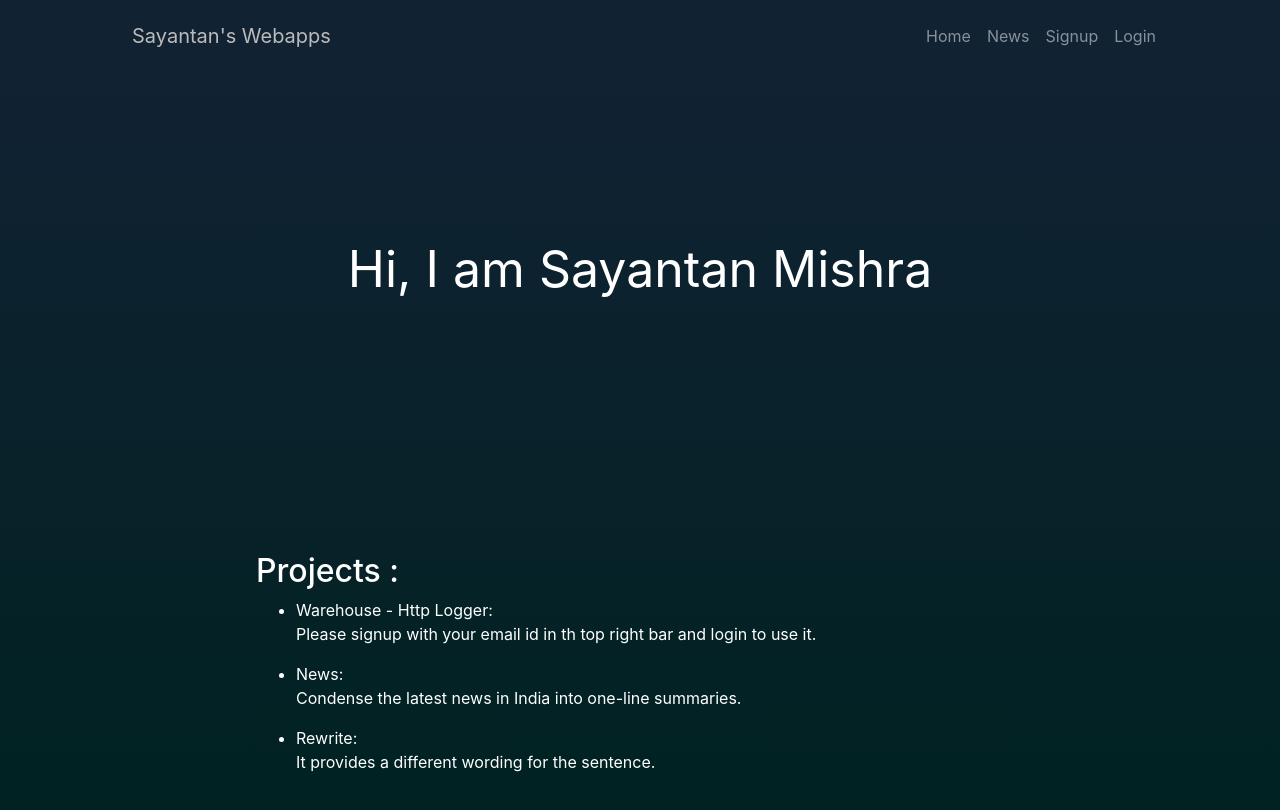
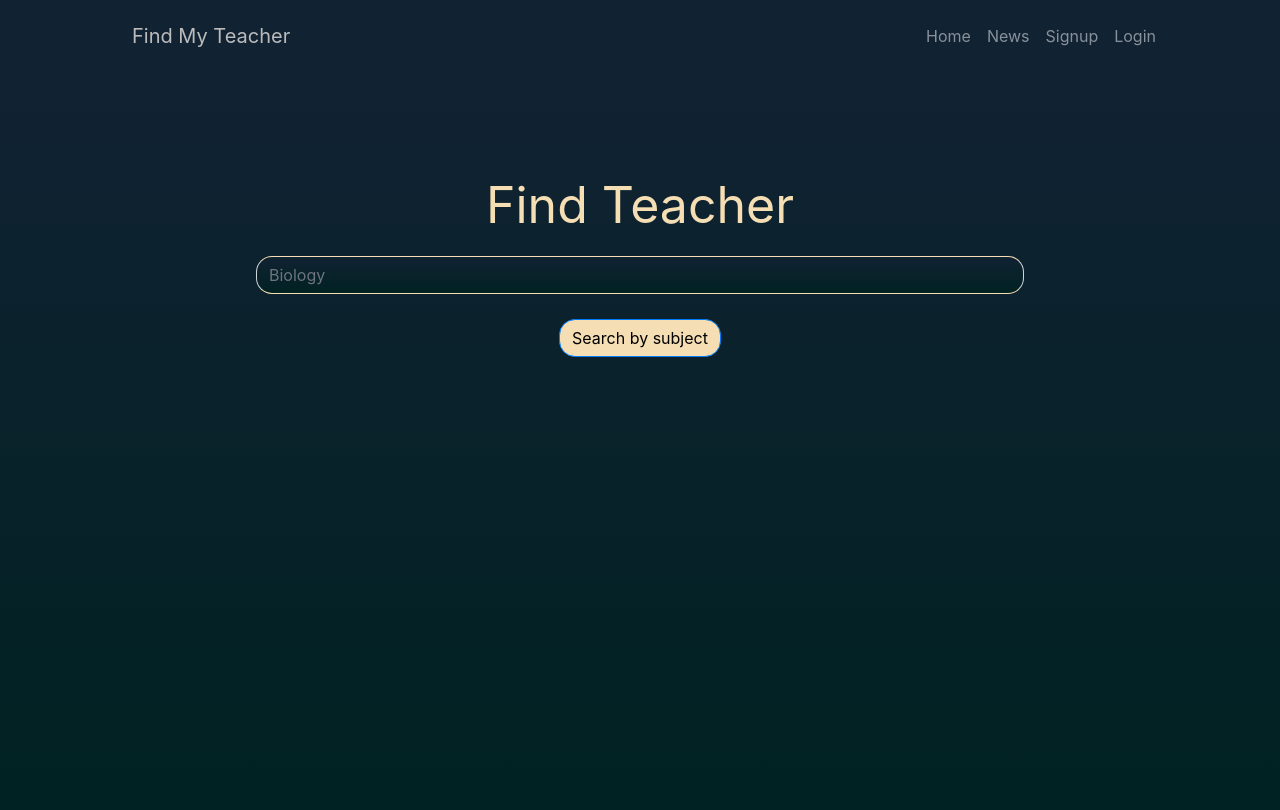
Before and after one commit to sayanmdn/teachers, a React (Create React App) app: page / in a window 1280 px wide. Shown: the top 810 px of the page. Built offline with nearby package versions, Linux system fonts and the light colour scheme; no server answers.

Commit message:
home page update

```diff
--- a/src/App.css
+++ b/src/App.css
@@ -3,7 +3,7 @@
     color: aliceblue;
 }
 .Area1{
-    padding-top: 20vh;
+    padding-top: 12vh;
 }
 
 .text-muted{
--- a/src/components/Area1.js
+++ b/src/components/Area1.js
@@ -1,31 +1,56 @@
 import React from "react";
+import { Form, Button } from "react-bootstrap";
+import { useFormik } from "formik";
 
-export function Area1(props) {
-  // const [isHidden, setisHidden] = useState(true);
-  // const onFirstlineComplete = () => {
-  //   setisHidden(false);
-  // };
+export function Area1() {
+  const formik = useFormik({
+    initialValues: {
+      data: "",
+    },
+    onSubmit: (values) => {
+      console.log("form has been submitted with data: ", values.data);
+    },
+  });
 
   return (
     <div className="body-backgroud">
       <div className="home-upper">
         <div className="Area1">
-          <div style={{ fontSize: 50 }}>Hi, I am Sayantan Mishra</div>
+          <div style={{ fontSize: 50, color: "wheat" }}>Find Teacher</div>
+          <Form className="data-form" onSubmit={formik.handleSubmit}>
+            <Form.Group
+              controlId="formBasicName"
+              style={{ width: "60%", margin: "auto", marginTop: "1%" }}
+            >
+              <Form.Control
+                type="text"
+                name="data"
+                placeholder="Biology"
+                onChange={formik.handleChange}
+                value={formik.values.data}
+                style={{
+                  background: "linear-gradient(#112233, #002222)",
+                  borderRadius: "1rem",
+                  borderBlockColor: "wheat",
+                }}
+              />
+            </Form.Group>
+            <Button
+              variant="primary"
+              type="submit"
+              style={{
+                marginTop: "2%",
+                color: "InfoText",
+                backgroundColor: "wheat",
+                borderRadius: "1rem",
+              }}
+            >
+              Search by subject
+            </Button>
+          </Form>
         </div>
-        {/* <div className="home-social-links">
-          <a href="https://github.com/sayanmdn">
-            <svg src={gitLogo} width="40px" />
-          </a>
-          <a href="https://www.linkedin.com/in/sayanmdn/">
-            <svg
-              src={linkedinLogo}
-              width="40px"
-              style={{ marginLeft: "30px" }}
-            />
-          </a>
-        </div> */}
       </div>
-      <div className="home-projects">
+      {/* <div className="home-projects">
         <h2>Projects :</h2>
         <ul>
           <li>Warehouse - Http Logger:</li>
@@ -39,7 +64,7 @@ export function Area1(props) {
           <p>It provides a different wording for the sentence.</p>
           <br />
         </ul>
-      </div>
+      </div> */}
     </div>
   );
 }
--- a/src/components/Navigationbar.js
+++ b/src/components/Navigationbar.js
@@ -51,7 +51,7 @@ export function Navigationbar(props) {
           style={{ color: "#bbb", marginLeft: "100px" }}
           component={Nav.Link}
         >
-          Sayantan's Webapps
+          Find My Teacher
         </Link>
       </Navbar.Brand>
       <Navbar.Toggle aria-controls="basic-navbar-nav" />
```
